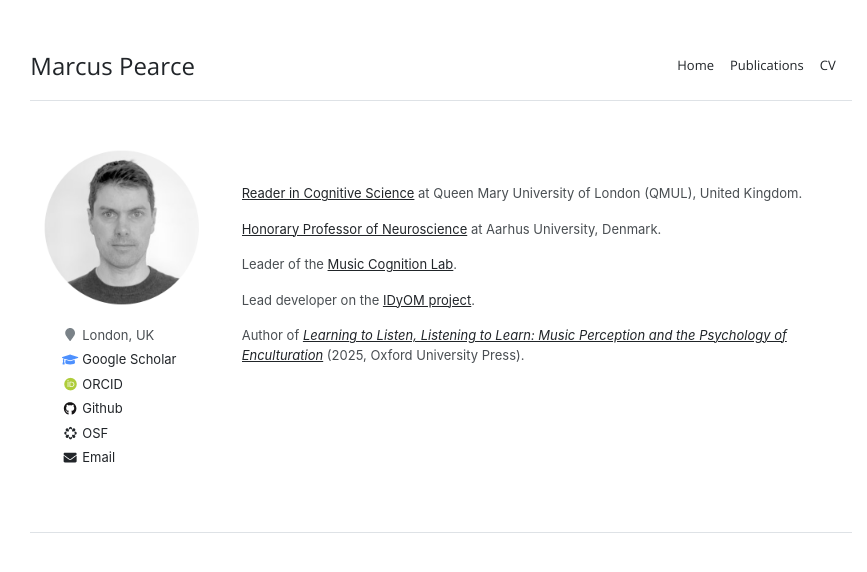
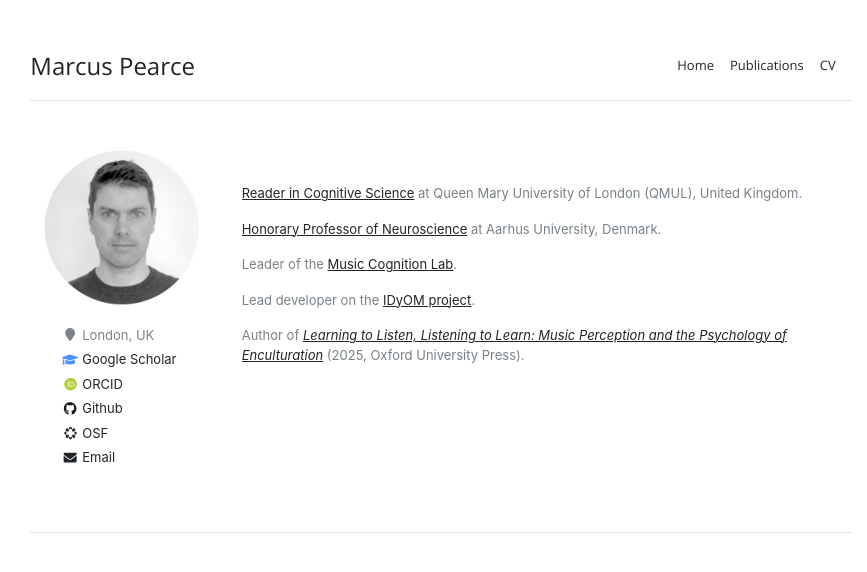
Before and after one commit to mtpearce/mtpearce.github.io, a Jekyll site: the page built from index.md, in a window 1280 px wide. Shown: the top 572 px of the page, without its empty margins (199-1066 px from the left). Built offline with Jekyll 4.4.1, drawn with Linux system fonts in a browser that asks for light colours; nearby versions of some CDN libraries; some web fonts are replaced.

Commit message:
Update home page

```diff
--- a/_includes/header.html
+++ b/_includes/header.html
@@ -7,7 +7,7 @@
   </div>
   <nav class="d-inline-flex mt-2 mt-md-0 ms-md-auto">
     {% for item in site.data.settings.menu %}
-      <a class="title me-3 py-2 text-decoration-none" href="{{ site.github.url }}{{ item.url }}">{{ item.name }}</a>
+      <a class="title-nav me-3 py-2 text-decoration-none" href="{{ site.github.url }}{{ item.url }}">{{ item.name }}</a>
     {% endfor %}
   </nav>
 </header>
--- a/_sass/main.scss
+++ b/_sass/main.scss
@@ -37,7 +37,7 @@
 
 body {
     background: $backgroundColor;
-    color: $dark-gray; // $bodyColor;
+    color: $gray; // $bodyColor;
     font-size: small;
     font-family: $bodyFont;
     text-align: left;
@@ -78,6 +78,12 @@
 .title {
     font-family: 'Open Sans', sans-serif;
     font-weight: 300;
+}
+
+.title-nav {
+    font-family: 'Open Sans', sans-serif;
+    font-weight: 300;
+    margin-bottom: 0;
 }
 
 /* Side bar on main page */
```
